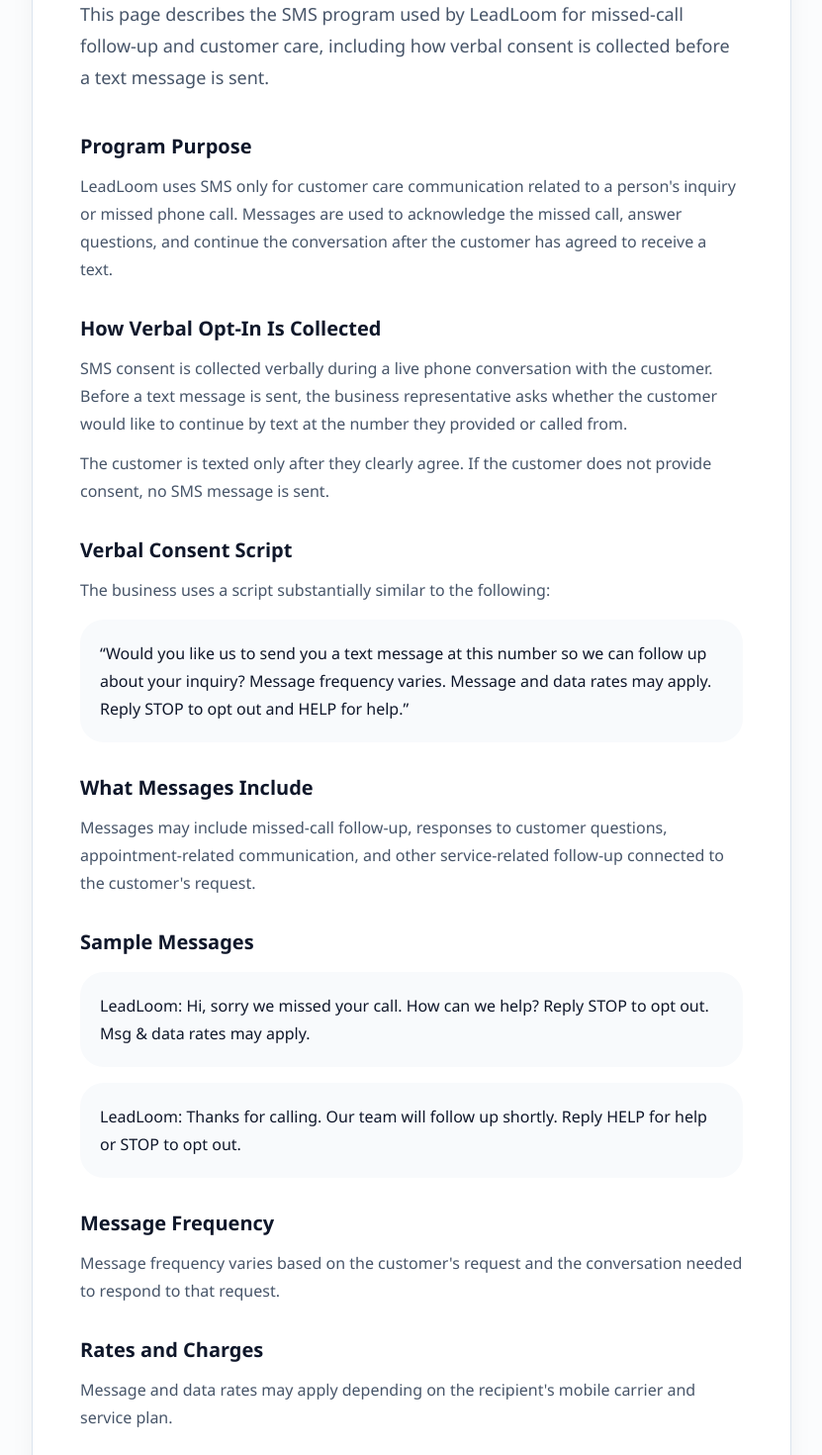
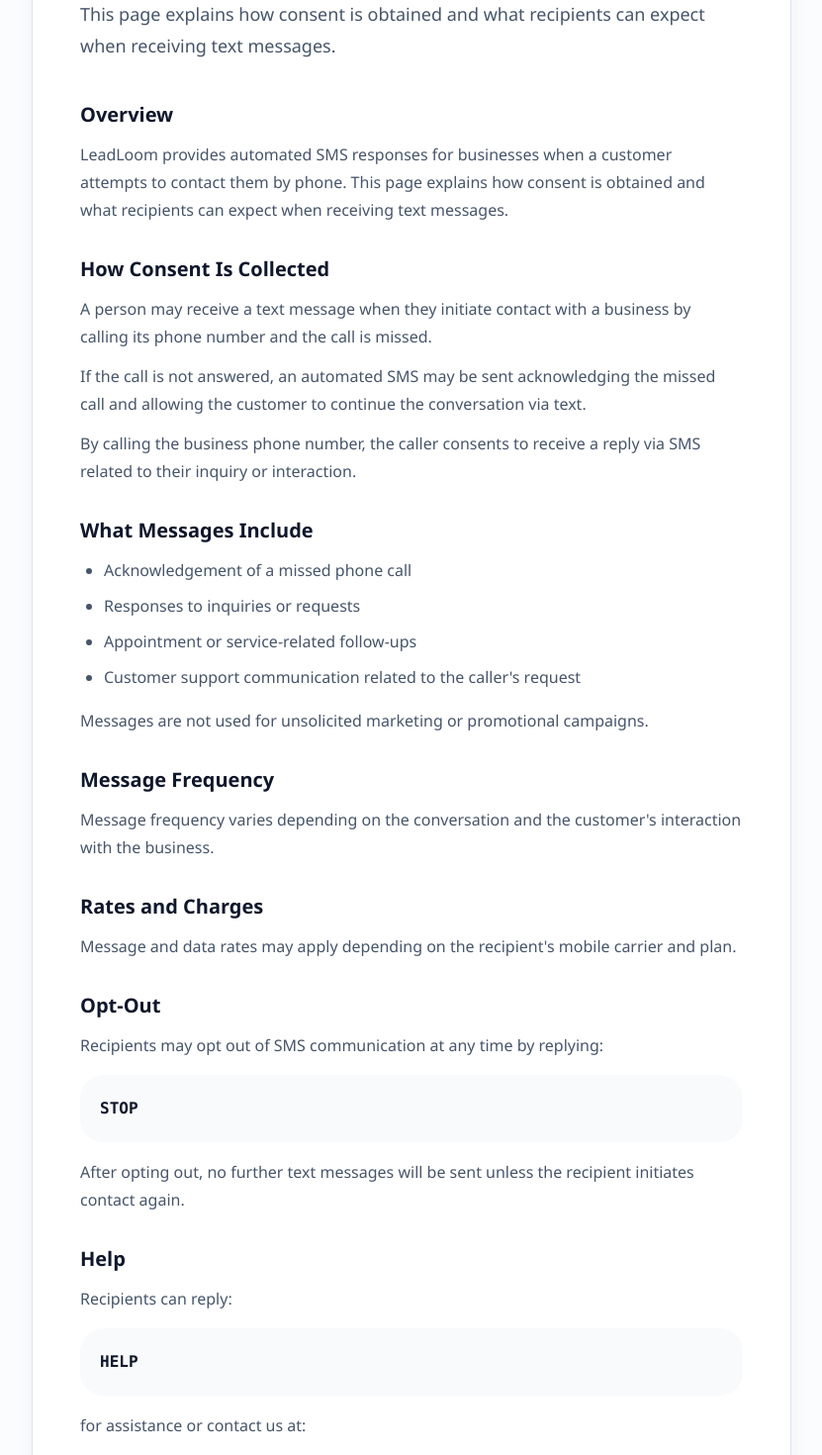
Before and after one commit to abhi-krish/leadloom, a Next.js app: page /sms-consent in a window 1280 px wide. Shown: the part 320-1790 px from the top of the page at 99% size, without its empty margins (224-1055 px from the left). Built offline with nearby package versions, Linux system fonts and the light colour scheme; no server answers.

Commit message:
Refine SMS consent copy

```diff
--- a/app/sms-consent/page.tsx
+++ b/app/sms-consent/page.tsx
@@ -24,76 +24,56 @@
             SMS Consent and Messaging Terms
           </h1>
           <p className="mt-6 text-lg leading-8 text-slate">
-            This page describes the SMS program used by {legalConfig.companyName} for
-            missed-call follow-up and customer care, including how verbal consent is
-            collected before a text message is sent.
+            This page explains how consent is obtained and what recipients can
+            expect when receiving text messages.
           </p>
 
           <div className="mt-10 space-y-8 text-base leading-7 text-slate">
             <section>
-              <h2 className="text-xl font-semibold text-ink">Program Purpose</h2>
+              <h2 className="text-xl font-semibold text-ink">Overview</h2>
               <p className="mt-3">
-                {legalConfig.companyName} uses SMS only for customer care communication
-                related to a person&apos;s inquiry or missed phone call. Messages are used
-                to acknowledge the missed call, answer questions, and continue the
-                conversation after the customer has agreed to receive a text.
+                {siteConfig.name} provides automated SMS responses for businesses when
+                a customer attempts to contact them by phone. This page explains how
+                consent is obtained and what recipients can expect when receiving text
+                messages.
               </p>
             </section>
 
             <section>
-              <h2 className="text-xl font-semibold text-ink">How Verbal Opt-In Is Collected</h2>
+              <h2 className="text-xl font-semibold text-ink">How Consent Is Collected</h2>
               <p className="mt-3">
-                SMS consent is collected verbally during a live phone conversation with
-                the customer. Before a text message is sent, the business representative
-                asks whether the customer would like to continue by text at the number
-                they provided or called from.
+                A person may receive a text message when they initiate contact with a
+                business by calling its phone number and the call is missed.
               </p>
               <p className="mt-3">
-                The customer is texted only after they clearly agree. If the customer
-                does not provide consent, no SMS message is sent.
+                If the call is not answered, an automated SMS may be sent
+                acknowledging the missed call and allowing the customer to continue
+                the conversation via text.
+              </p>
+              <p className="mt-3">
+                By calling the business phone number, the caller consents to receive a
+                reply via SMS related to their inquiry or interaction.
               </p>
             </section>
 
             <section>
-              <h2 className="text-xl font-semibold text-ink">Verbal Consent Script</h2>
-              <p className="mt-3">
-                The business uses a script substantially similar to the following:
+              <h2 className="text-xl font-semibold text-ink">What Messages Include</h2>
+              <ul className="mt-3 list-disc space-y-2 pl-6">
+                <li>Acknowledgement of a missed phone call</li>
+                <li>Responses to inquiries or requests</li>
+                <li>Appointment or service-related follow-ups</li>
+                <li>Customer support communication related to the caller&apos;s request</li>
+              </ul>
+              <p className="mt-4">
+                Messages are not used for unsolicited marketing or promotional campaigns.
               </p>
-              <div className="mt-4 rounded-3xl bg-mist px-5 py-5 text-ink">
-                “Would you like us to send you a text message at this number so we can
-                follow up about your inquiry? Message frequency varies. Message and data
-                rates may apply. Reply STOP to opt out and HELP for help.”
-              </div>
-            </section>
-
-            <section>
-              <h2 className="text-xl font-semibold text-ink">What Messages Include</h2>
-              <p className="mt-3">
-                Messages may include missed-call follow-up, responses to customer
-                questions, appointment-related communication, and other service-related
-                follow-up connected to the customer&apos;s request.
-              </p>
-            </section>
-
-            <section>
-              <h2 className="text-xl font-semibold text-ink">Sample Messages</h2>
-              <div className="mt-4 space-y-4">
-                <div className="rounded-3xl bg-mist px-5 py-5 text-ink">
-                  LeadLoom: Hi, sorry we missed your call. How can we help? Reply STOP
-                  to opt out. Msg &amp; data rates may apply.
-                </div>
-                <div className="rounded-3xl bg-mist px-5 py-5 text-ink">
-                  LeadLoom: Thanks for calling. Our team will follow up shortly. Reply
-                  HELP for help or STOP to opt out.
-                </div>
-              </div>
             </section>
 
             <section>
               <h2 className="text-xl font-semibold text-ink">Message Frequency</h2>
               <p className="mt-3">
-                Message frequency varies based on the customer&apos;s request and the
-                conversation needed to respond to that request.
+                Message frequency varies depending on the conversation and the
+                customer&apos;s interaction with the business.
               </p>
             </section>
 
@@ -101,32 +81,34 @@
               <h2 className="text-xl font-semibold text-ink">Rates and Charges</h2>
               <p className="mt-3">
                 Message and data rates may apply depending on the recipient&apos;s mobile
-                carrier and service plan.
+                carrier and plan.
               </p>
             </section>
 
             <section>
               <h2 className="text-xl font-semibold text-ink">Opt-Out</h2>
               <p className="mt-3">
-                Recipients may opt out of SMS communication at any time by replying
-                <span className="font-semibold text-ink"> STOP</span>. After opting out,
-                no further text messages will be sent unless the recipient opts in again.
+                Recipients may opt out of SMS communication at any time by replying:
+              </p>
+              <pre className="mt-4 rounded-3xl bg-mist px-5 py-5 font-semibold text-ink">
+STOP
+              </pre>
+              <p className="mt-4">
+                After opting out, no further text messages will be sent unless the
+                recipient initiates contact again.
               </p>
             </section>
 
             <section>
               <h2 className="text-xl font-semibold text-ink">Help</h2>
-              <p className="mt-3">
-                Recipients can reply <span className="font-semibold text-ink">HELP</span> for
-                assistance or contact us at{" "}
-                <a
-                  className="font-medium text-ink underline underline-offset-4"
-                  href={`mailto:${legalConfig.contactEmail}`}
-                >
-                  {legalConfig.contactEmail}
-                </a>
-                .
-              </p>
+              <p className="mt-3">Recipients can reply:</p>
+              <pre className="mt-4 rounded-3xl bg-mist px-5 py-5 font-semibold text-ink">
+HELP
+              </pre>
+              <p className="mt-4">for assistance or contact us at:</p>
+              <pre className="mt-4 rounded-3xl bg-mist px-5 py-5 font-semibold text-ink">
+{legalConfig.contactEmail}
+              </pre>
             </section>
 
             <section>
@@ -142,7 +124,7 @@
             <section>
               <h2 className="text-xl font-semibold text-ink">Related Policies</h2>
               <p className="mt-3">
-                For more information, review our{" "}
+                For more information, please review our{" "}
                 <a className="font-medium text-ink underline underline-offset-4" href="/privacy">
                   Privacy Policy
                 </a>{" "}
```
